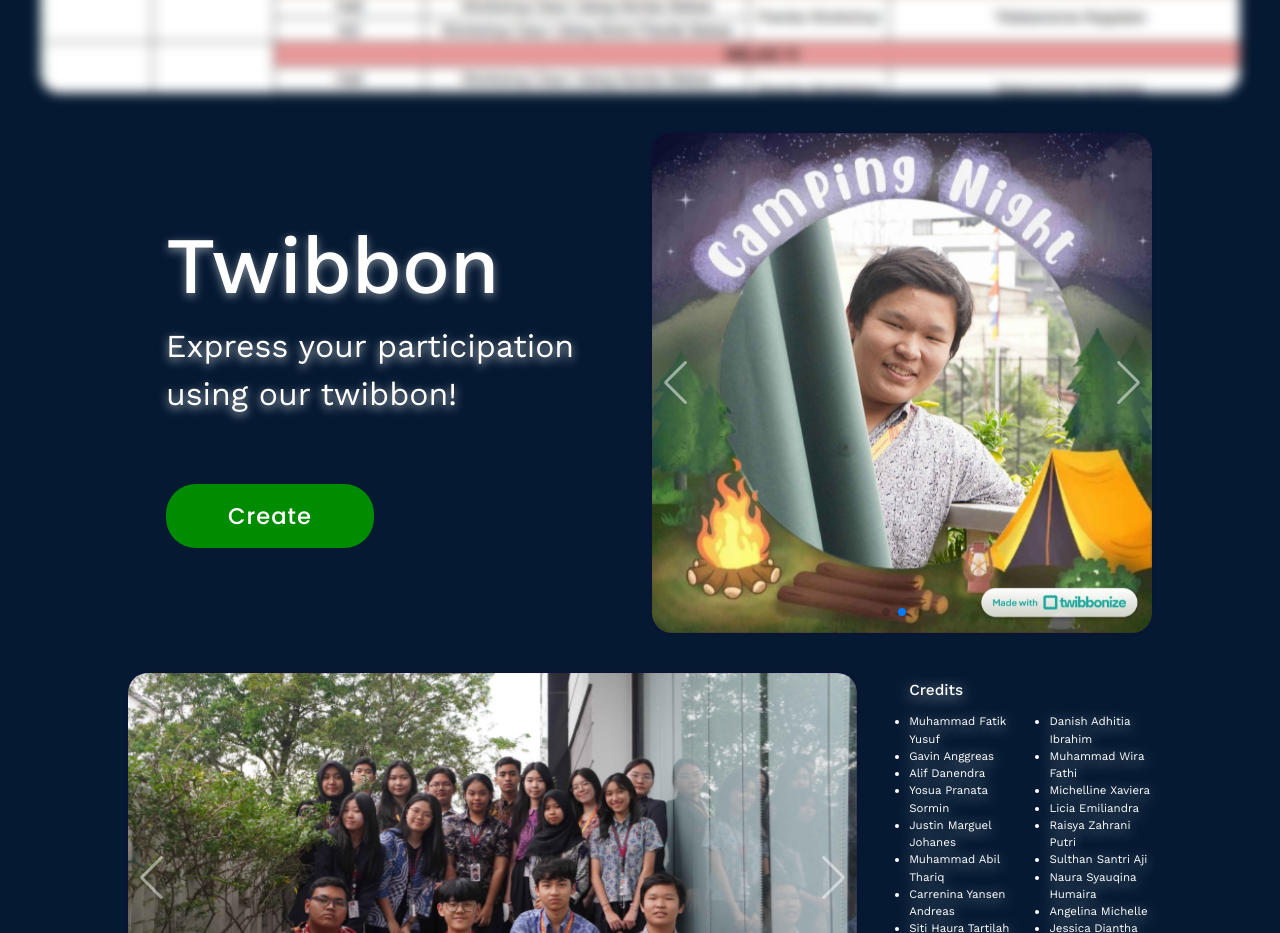
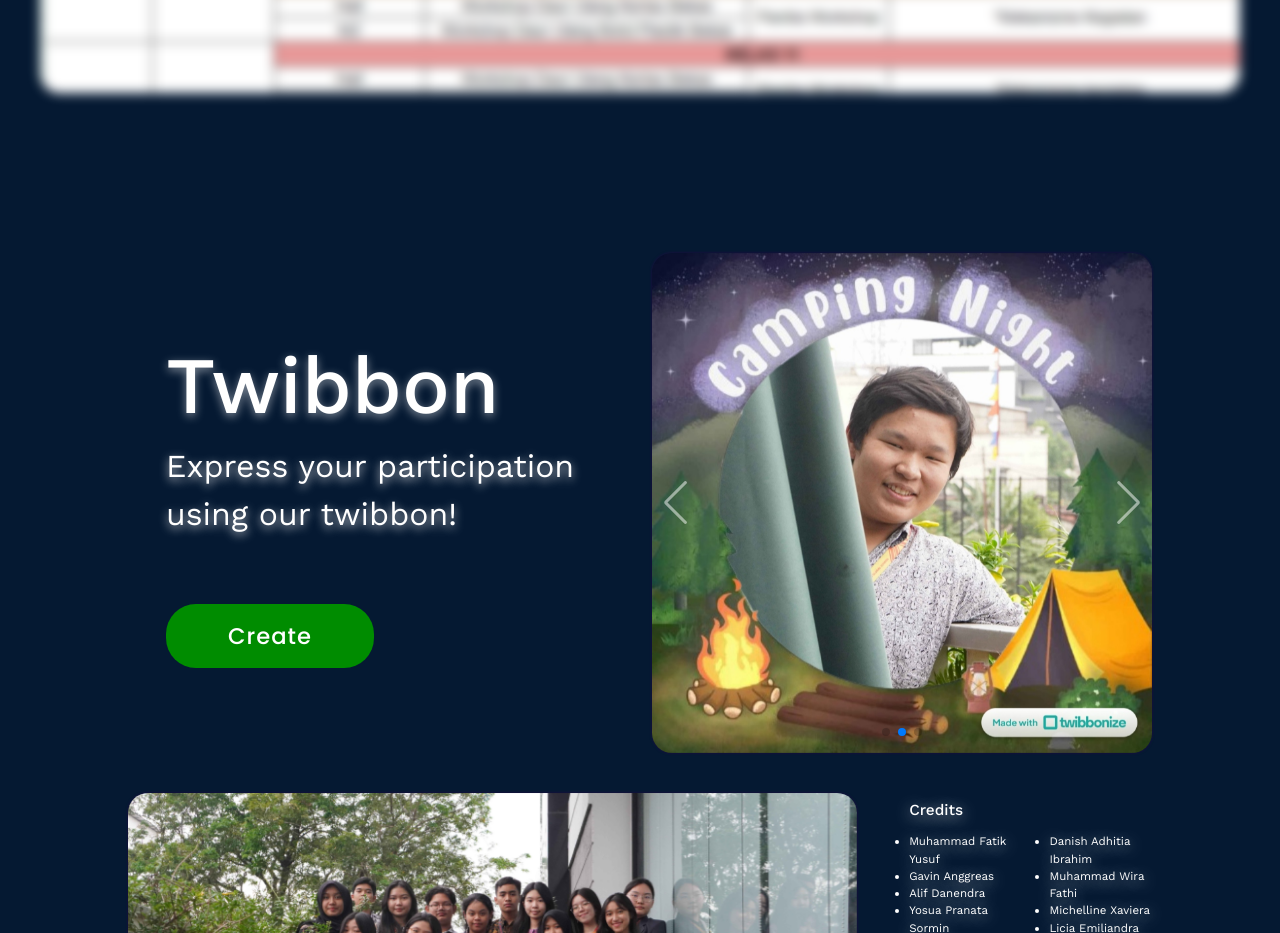
Before and after one commit to GavinAnggreas/Green-Heritage, a plain HTML site: page index.html in a window 1280 px wide. Shown: the part 1520-2453 px from the top of the page. Drawn offline with nearby package versions, Linux system fonts and the light colour scheme; a web font is replaced by a local one.

Commit message:
gib space

```diff
--- a/index.html
+++ b/index.html
@@ -76,6 +76,10 @@
       <img src="rundown.png" style="filter: blur(6px); border-radius:20px; background-color: black;" alt="">
       <div class="centered line2"><a href="https://docs.google.com/spreadsheets/d/1PyUyBdBzqhrDkMAzT9JH6C1NT14xp9yK76kufFIiA4s/edit?gid=0#gid=0">Open</a></div>
     </div>
+
+  <div class="space" id="twi"></div>
+  <div class="space" id="twi"></div>
+  <div class="space" id="twi"></div>
 
   <div class="credits">
 
```
